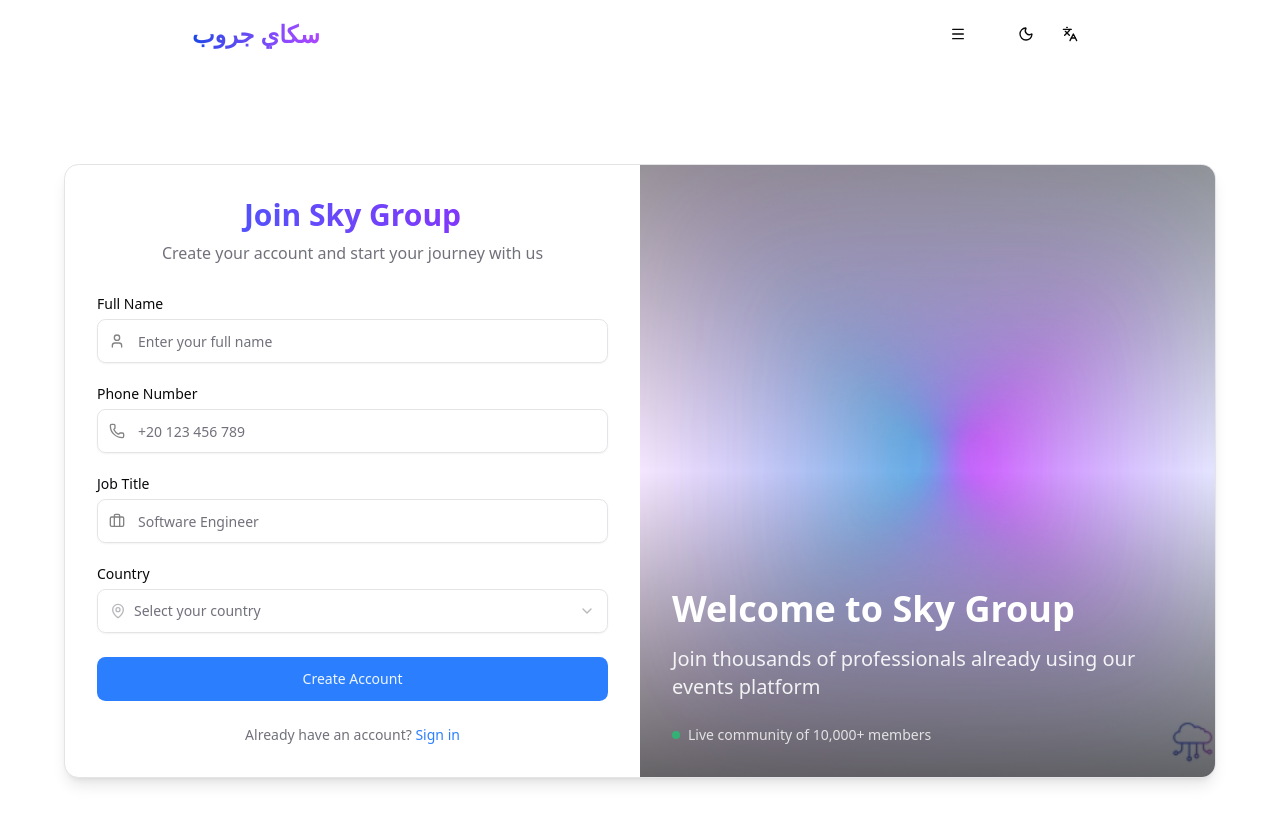
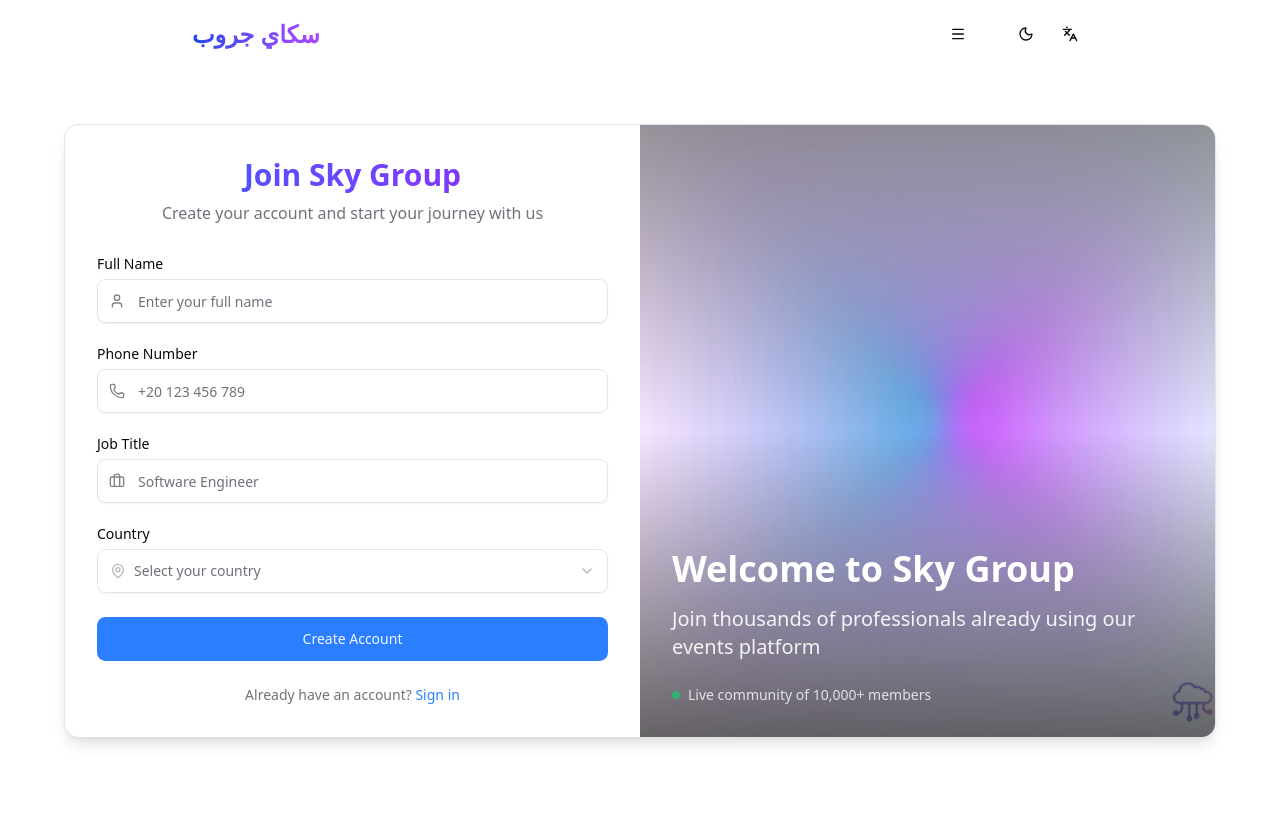
Before and after one commit to Abdullah-Radwan1/sky-group, a Next.js app: page /ar in a window 1280 px wide. Shown: the top 824 px of the page. Built offline with nearby package versions, Linux system fonts and the light colour scheme.

Commit message:
fixing sign up ui

```diff
--- a/src/app/page.tsx
+++ b/src/app/page.tsx
@@ -1,7 +1,7 @@
 import { redirect } from "next/navigation";
 
 const page = () => {
-  return redirect("/ar");
+  return redirect("/en");
 };
 
 export default page;
--- a/src/components/signup/Sign_up.tsx
+++ b/src/components/signup/Sign_up.tsx
@@ -71,7 +71,7 @@ export const Sign_up = () => {
   };
 
   return (
-    <div className="min-h-screen flex items-start mt-20 justify-center sm:p-4 p-0">
+    <div className="min-h-screen flex items-start mt-10 justify-center sm:p-4 p-2">
       <div className="w-full max-w-6xl rounded-xl border bg-card shadow-lg overflow-hidden">
         <div className="flex flex-col lg:flex-row">
           {/* Form Section */}
--- a/src/components/ui/Navbar/Navebar.tsx
+++ b/src/components/ui/Navbar/Navebar.tsx
@@ -68,10 +68,10 @@ export function Navbar() {
               </DropdownMenuTrigger>
               <DropdownMenuContent align="end">
                 <DropdownMenuItem asChild>
-                  <Link href="/login">{ar ? "تسجيل الدخول" : "Login"}</Link>
+                  <Link href="#">{ar ? "تسجيل الدخول" : "Login"}</Link>
                 </DropdownMenuItem>
                 <DropdownMenuItem asChild>
-                  <Link href="/about">{ar ? "من نحن" : "About Us"}</Link>
+                  <Link href="#">{ar ? "من نحن" : "About Us"}</Link>
                 </DropdownMenuItem>
               </DropdownMenuContent>
             </DropdownMenu>
```
